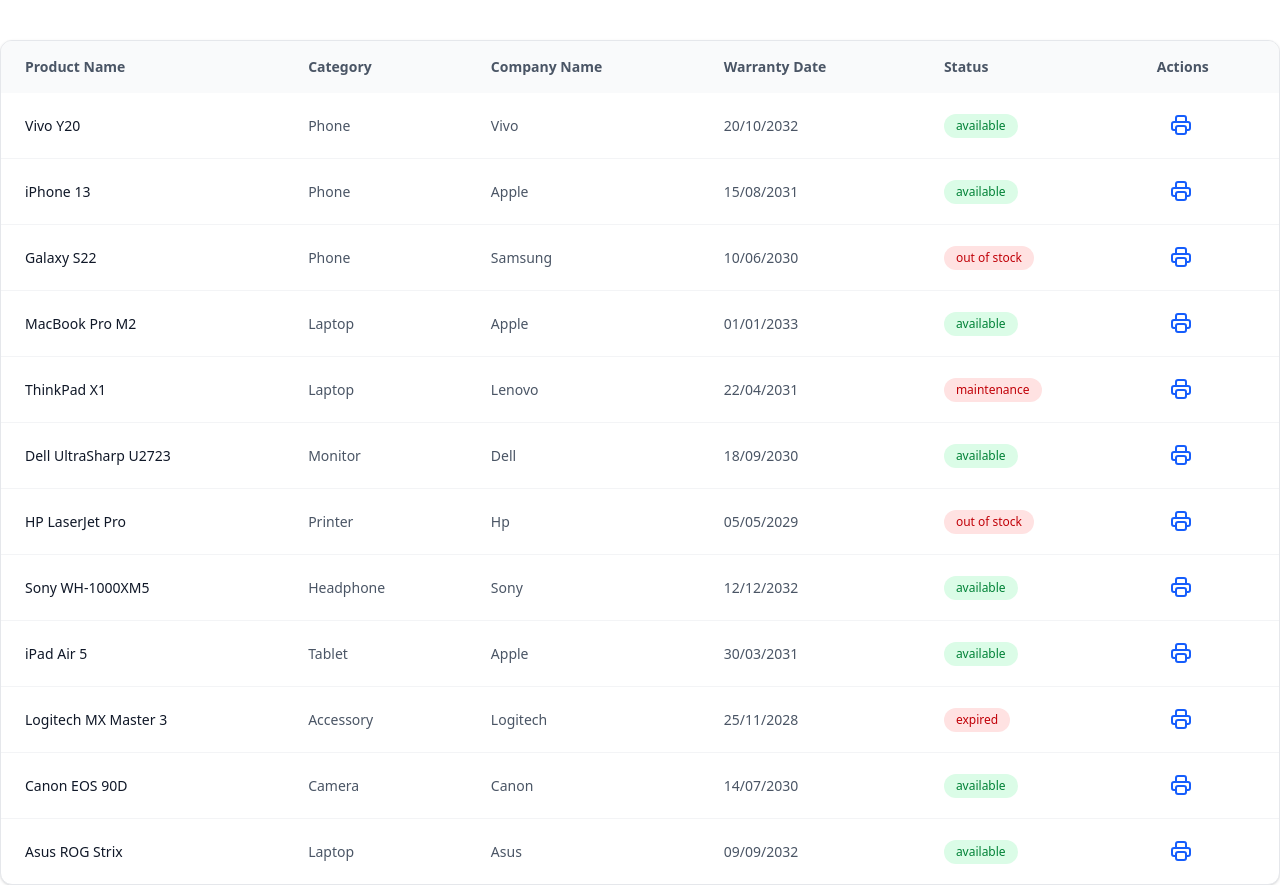
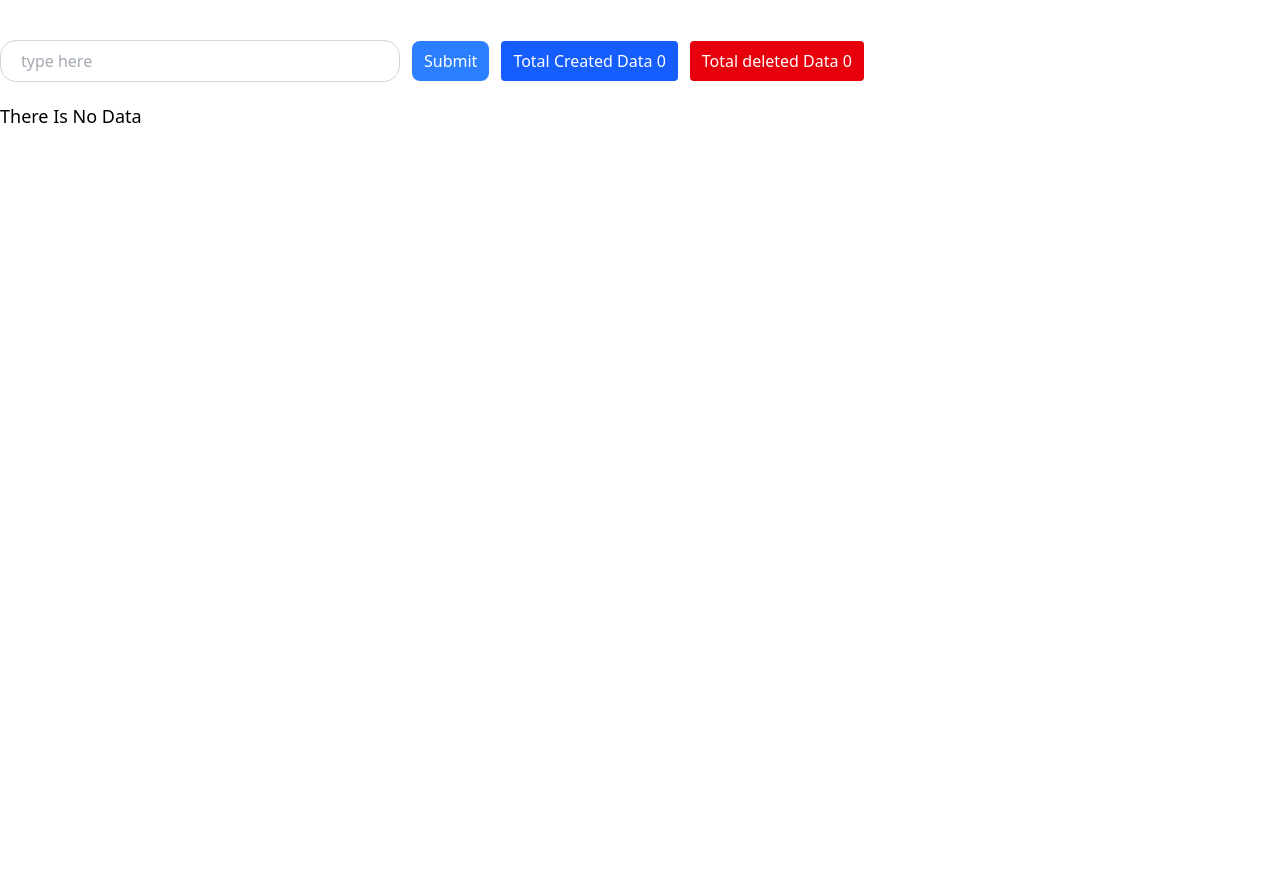
Before and after one commit to uxmir/react-components, a Next.js app: page / in a window 1280 px wide. After the commit the page ends 800 px from the top, so only its background shows below. Built offline with nearby package versions, Linux system fonts and the light colour scheme.

Commit message:
todo app is ongoing create and delete ssytem is done

```diff
--- /dev/null
+++ b/app/components/TodoApp/TodoApp.tsx
@@ -0,0 +1,76 @@
+"use client";
+import React, { useState } from "react";
+import Container from "../Container/Container";
+const TodoApp: React.FC = () => {
+  const [input, setInput] = useState<string>("");
+  const [allData, setAllData] = useState<string[]>([]);
+  const [deletedKey, setDeletedkey] = useState<number[]>([]);
+  const [editedKey,setEditedKey]=useState<number>()
+  return (
+    <div>
+      <Container>
+        <div className="mt-10 flex items-center gap-x-3">
+          <input
+            type="text"
+            placeholder="type here"
+            value={input}
+            onChange={(e) => setInput(e.target.value)}
+            className="w-100 py-2 outline-none focus:outline-none border border-gray-300 focus:border-amber-600 px-5 rounded-2xl text-gray-600"
+          />
+          <button
+            type="button"
+            onClick={() => {
+              setAllData([...allData, input]);
+              setInput("");
+            }}
+            className="px-3 py-2 cursor-pointer rounded-lg bg-blue-500 text-white"
+          >
+            Submit
+          </button>
+          <div className="px-3 py-2 rounded bg-blue-600 text-white flex justify-center items-center">
+            <span>Total Created Data {allData?.length}</span>
+          </div>
+          <div className="px-3 py-2 rounded bg-red-600 text-white flex justify-center items-center">
+            <span>Total deleted Data {deletedKey?.length}</span>
+          </div>
+        </div>
+        {allData?.length > 0 ? (
+          <div>
+            {allData?.map((data, index) => (
+              <div
+                key={index}
+                className="flex mt-5 justify-between items-center w-100 py-2 px-3 bg-gray-50 rounded-lg "
+              >
+                <span className="capitalize font-medium text-gray-600">
+                  {data}
+                </span>
+               <div className="flex gap-x-2 items-center">
+                 <button
+                  className="px-2 py-1 cursor-pointer rounded bg-green-600 text-white text-center"
+                >
+                  edit
+                </button>
+                  <button
+                  onClick={() => {
+                    setAllData(allData?.filter((item, i) => i !== index));
+                    setDeletedkey([...deletedKey, index]);
+                  }}
+                  className="px-2 py-1 cursor-pointer rounded bg-red-600 text-white text-center"
+                >
+                  Delete
+                </button>
+               </div>
+              </div>
+            ))}
+          </div>
+        ) : (
+          <div className="mt-5 font-medium capitalize text-lg">
+            There is no data
+          </div>
+        )}
+      </Container>
+    </div>
+  );
+};
+
+export default TodoApp;
--- a/app/page.tsx
+++ b/app/page.tsx
@@ -1,11 +1,11 @@
 "use cient";
 import React from "react";
-import PrintingTable from "./components/PrintingTableData/PrintingTable";
+import TodoApp from "./components/TodoApp/TodoApp";
 const page: React.FC = () => {
   return (
     <>
       <div>
-       <PrintingTable/>
+        <TodoApp/>
       </div>
     </>
   );
```
